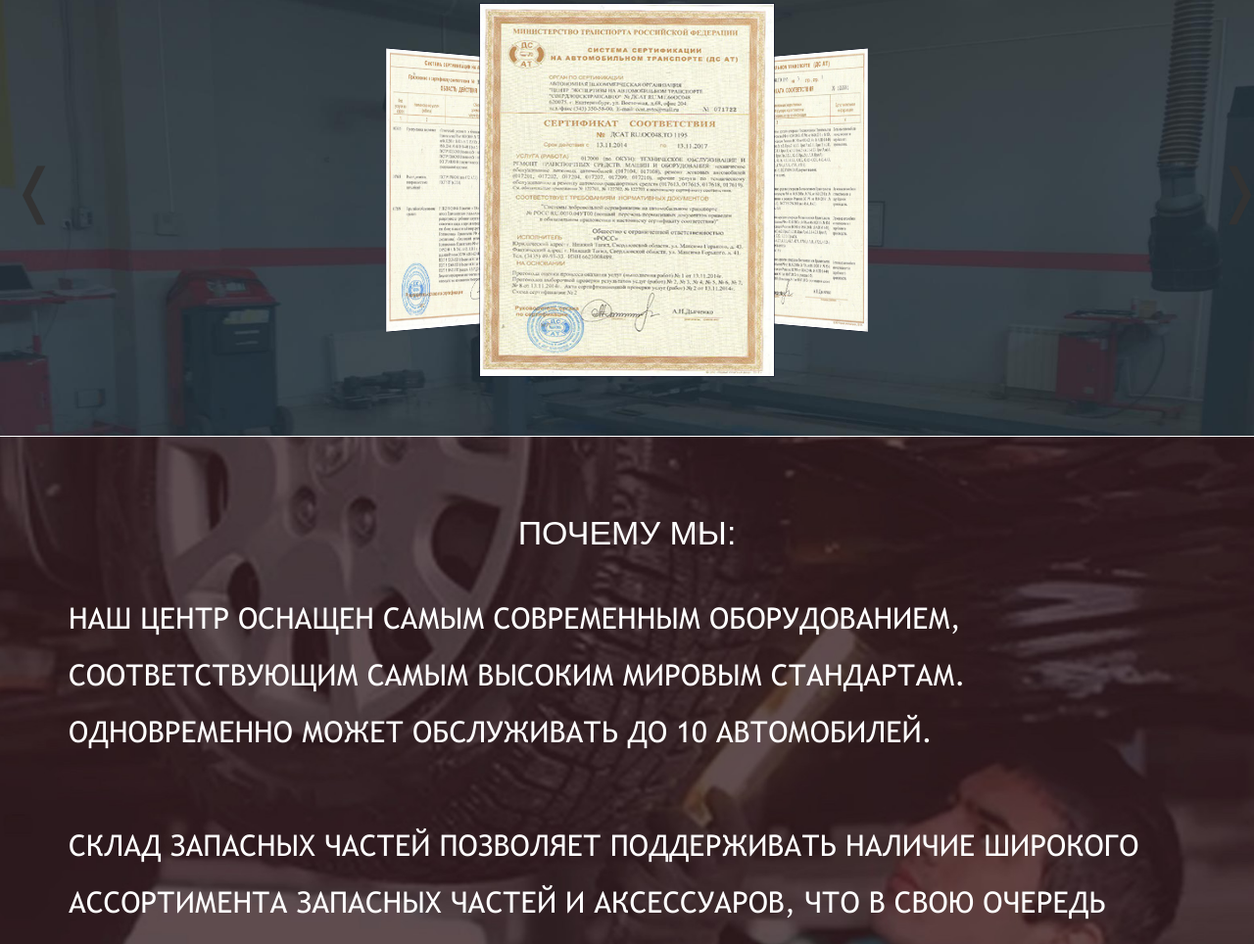
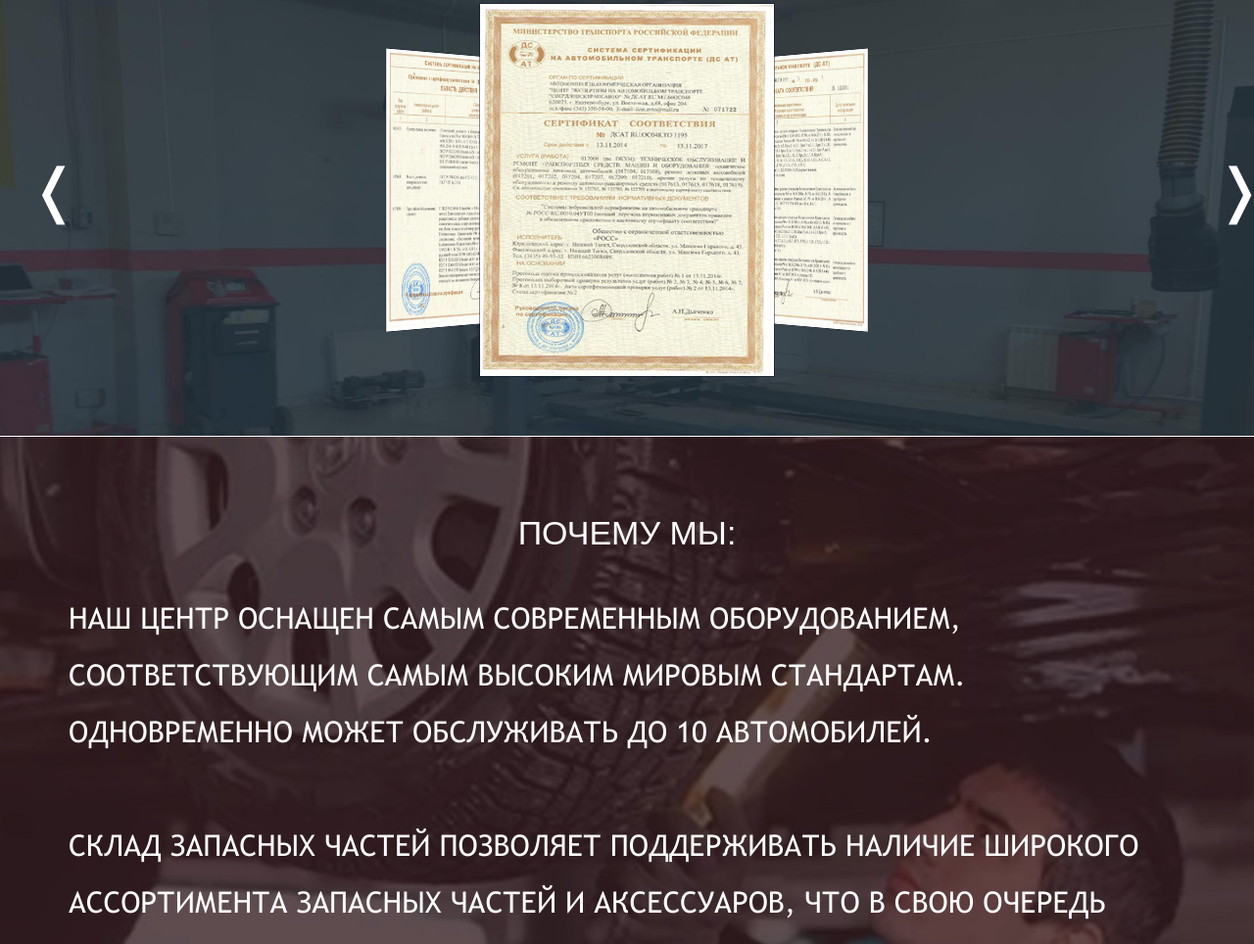
Before and after one commit to tov-jukov/ross-motors_ru, a website: page app/index.html in a window 1280 px wide. Shown: the part 3396-4360 px from the top of the page at 98% size. Drawn offline with nearby package versions, Linux system fonts and the light colour scheme; files that its build step writes are made by us from their sources; files whose address does not match are found by name.

Commit message:
slider prev next white

```diff
--- a/app/sass/main.sass
+++ b/app/sass/main.sass
@@ -713,5 +713,12 @@ section.price
 		&:nth-child(even)
 			background: #cdcccd
 
+section.slide-s
+	.prev
+		color: #FFF
+		padding-left: 20px
+	.next
+		color: #FFF
+		padding-right: 20px
 
 @import "media" // Всегда в конце
```
Also changed, not shown: app/index.html (+2 -2 lines), 1 other file.
